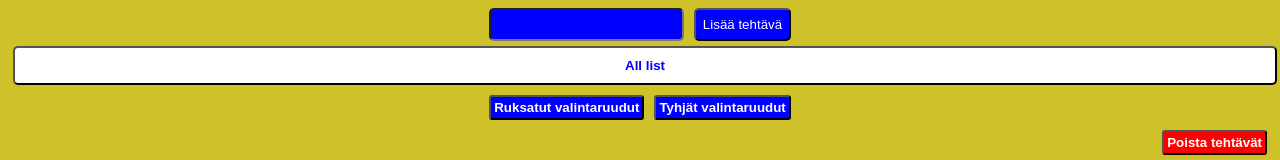
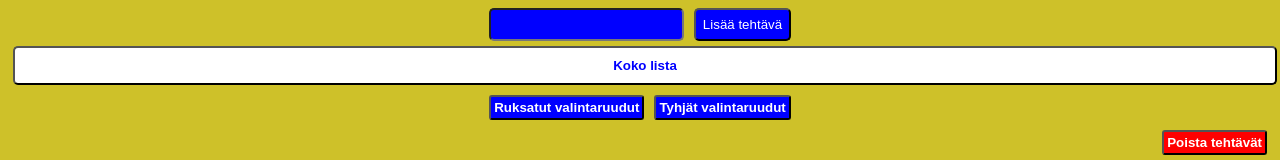
Before and after one commit to islo123/react-assignment-integrify, a React (Create React App) app: page / in a window 1280 px wide. Shown: the top 160 px of the page. Built offline with nearby package versions, Linux system fonts and the light colour scheme.

Commit message:
first commit

```diff
--- a/src/Api/Axios.js
+++ b/src/Api/Axios.js
@@ -1,4 +1,4 @@
 import axios from "axios";
   export const api = axios.create({
-    baseURL: "http://localhost:3001/todo"
+    baseURL: "https://todo-app-1234/todo"
   })
--- a/src/Components/TodoList.js
+++ b/src/Components/TodoList.js
@@ -1,4 +1,4 @@
-import React, { useEffect } from 'react'
+import React from 'react'
 import { api } from '../Api/Axios'
 import { useTodoContext } from '../Context/UseTodoContext'
 import { DELETE_TODO_ITEM, GET_TODO_LIST, IS_DELETE_ITEM_MODAL_OPEN, IS_ITEM_CHECKED } from '../Reducers/TodoReducer'
@@ -31,7 +31,7 @@ export default function TodoList() {
 
   return (
     <div>
-        <button className='all-list-btn' onClick={getTodoList}>All list</button>
+        <button className='all-list-btn' onClick={getTodoList}>Koko lista</button>
         {
                 todo && todo.map(({ _id, name, isChecked }) => {
                 return (
```
